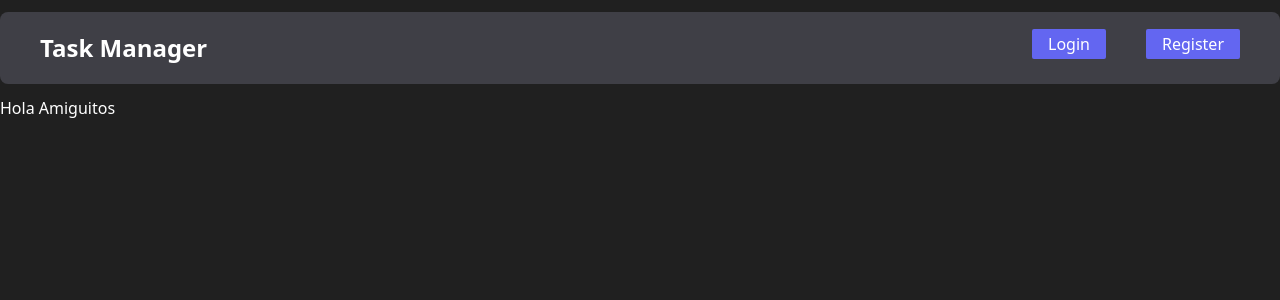
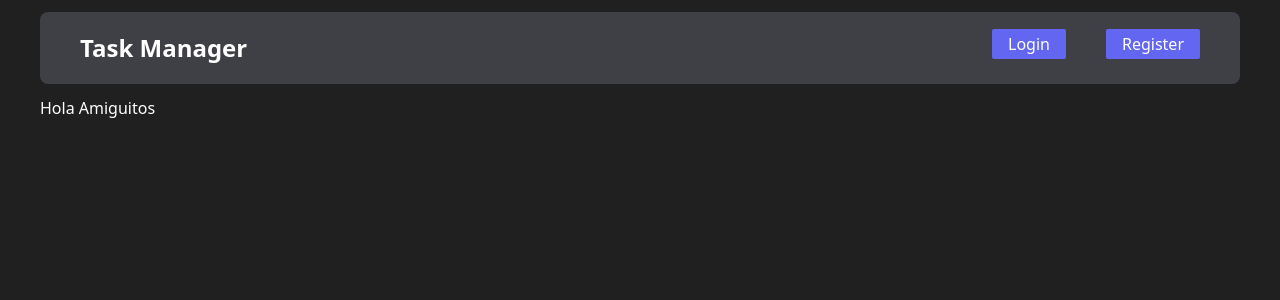
Before and after one commit to loweffort-alt/ToDoLock-server, a React (Vite) app in the folder client/: page / in a window 1280 px wide. Shown: the top 300 px of the page. Built offline with nearby package versions, Linux system fonts and the light colour scheme.

Commit message:
Fix: api/task.js delete url method | src/App.jsx update css

```diff
--- a/client/src/App.jsx
+++ b/client/src/App.jsx
@@ -16,6 +16,7 @@ function App() {
     <AuthProvider>
       <TaskProvider>
         <BrowserRouter>
+          <main className="container mx-auto px-10">
             <Navbar />
             <Routes>
               {/*Public Paths*/}
@@ -30,6 +31,7 @@ function App() {
                 <Route path="/profile" element={<Profile />} />
               </Route>
             </Routes>
+          </main>
         </BrowserRouter>
       </TaskProvider>
     </AuthProvider>
--- a/client/src/api/tasks.js
+++ b/client/src/api/tasks.js
@@ -7,6 +7,6 @@ export const createTaskRequest = (task) => instance.post(`/tasks`, task);
 export const updateTaskRequest = (task) =>
   instance.put(`/tasks/${task._id}`, task);
 
-export const deleteTaskRequest = (id) => instance.put(`/tasks/${id}`);
+export const deleteTaskRequest = (id) => instance.delete(`/tasks/${id}`);
 
 export const getSingleTaskRequest = (id) => instance.put(`/tasks/${id}`);
```
Lines whose indentation alone changed are shown as unchanged.
